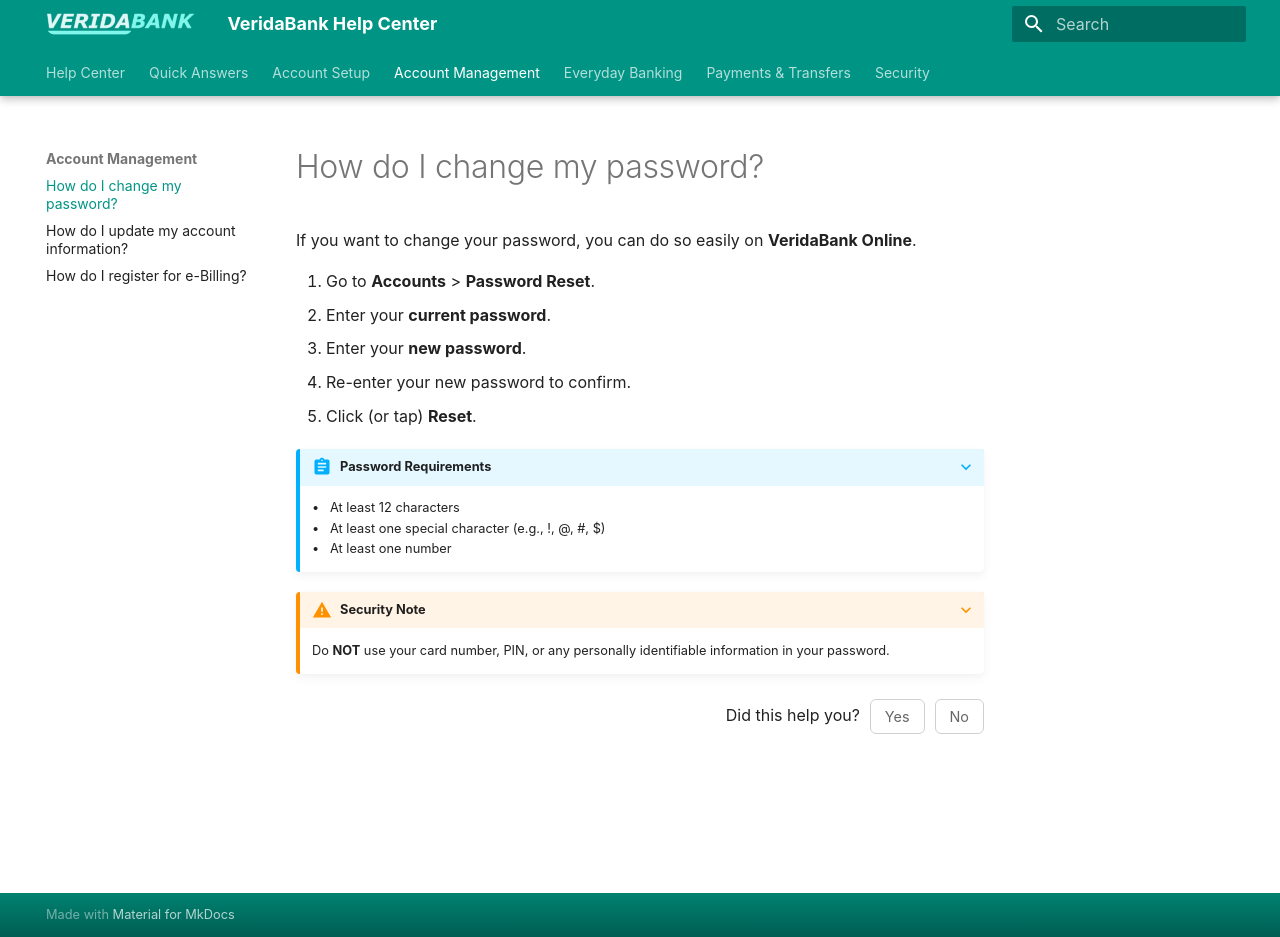
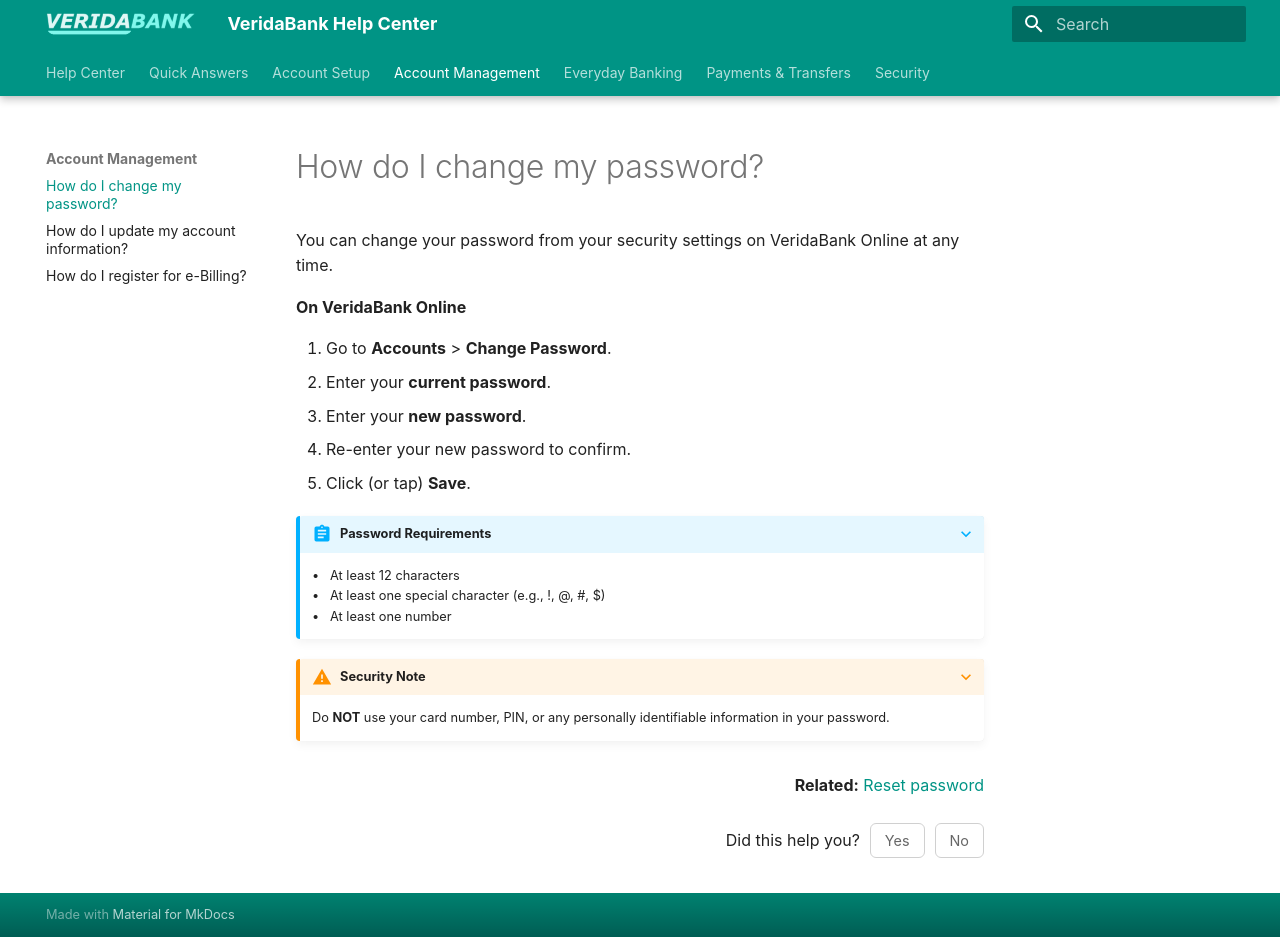
Before and after one commit to mlbms19/VeridaBank, an MkDocs documentation site: the page built from docs/Account Management/Change Password.md, in a window 1280 px wide and 937 px high. Built offline with MkDocs 1.6.1 and Material for MkDocs 9.7.7, drawn with Linux system fonts in a browser that asks for light colours; some web fonts are replaced.

Commit message:
Update password change article

```diff
--- a/docs/Account Management/Change Password.md
+++ b/docs/Account Management/Change Password.md
@@ -1,12 +1,14 @@
 # How do I change my password?
 
-If you want to change your password, you can do so easily on **VeridaBank Online**.
+You can change your password from your security settings on VeridaBank Online at any time.
 
-1.	Go to **Accounts** > **Password Reset**.
-2.  Enter your **current password**.
-3.	Enter your **new password**.
-4.	Re-enter your new password to confirm.
-5.	Click (or tap) **Reset**.
+**On VeridaBank Online**
+
+1. Go to **Accounts** > **Change Password**.
+2. Enter your **current password**.
+3. Enter your **new password**.
+4. Re-enter your new password to confirm.
+5. Click (or tap) **Save**.
 
 ???+ abstract "Password Requirements"
 
@@ -17,3 +19,9 @@ If you want to change your password, you can do so easily on **VeridaBank Online
 ???+ warning "Security Note"
 
     Do **NOT** use your card number, PIN, or any personally identifiable information in your password.
+
+<div style="float:right; margin-top:12px;">
+  <strong>Related:</strong>
+  <a href="../Reset%20Password/">Reset password</a>
+</div>
+<div style="clear:both;"></div>
```
